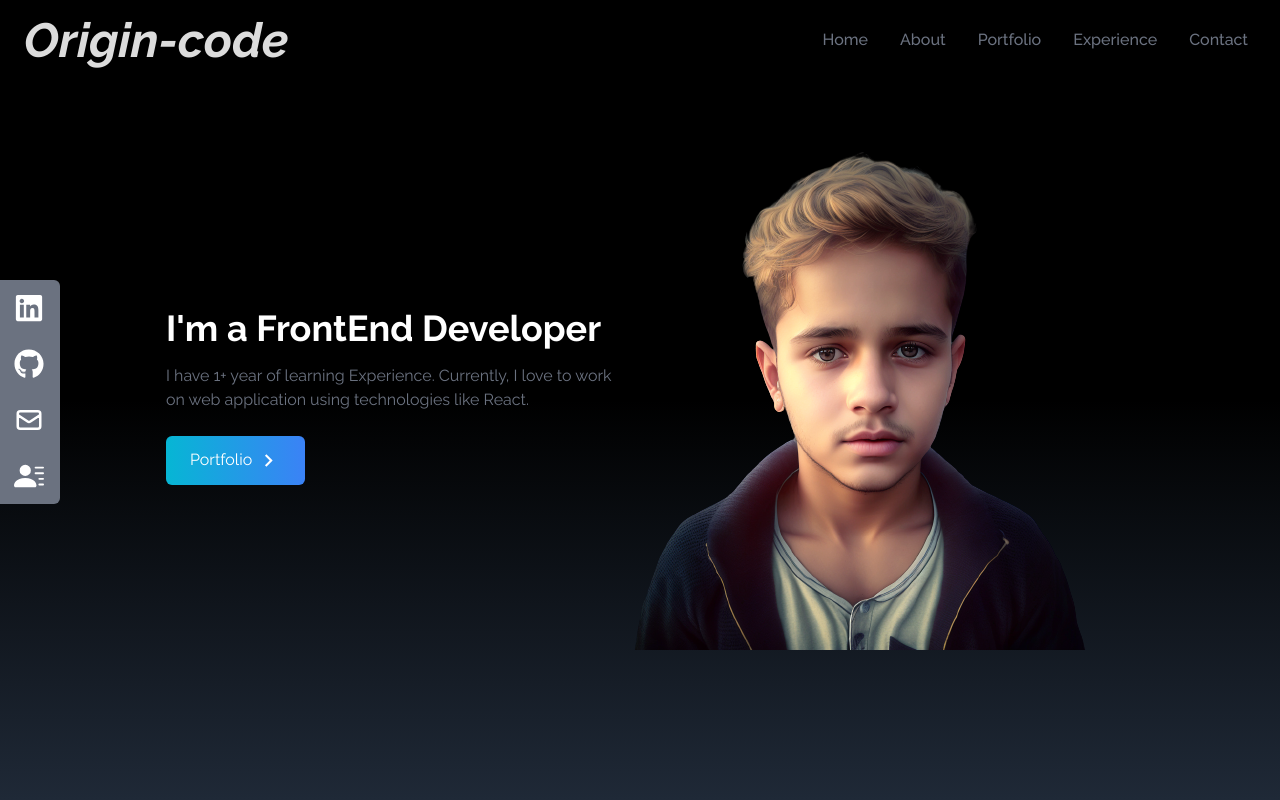
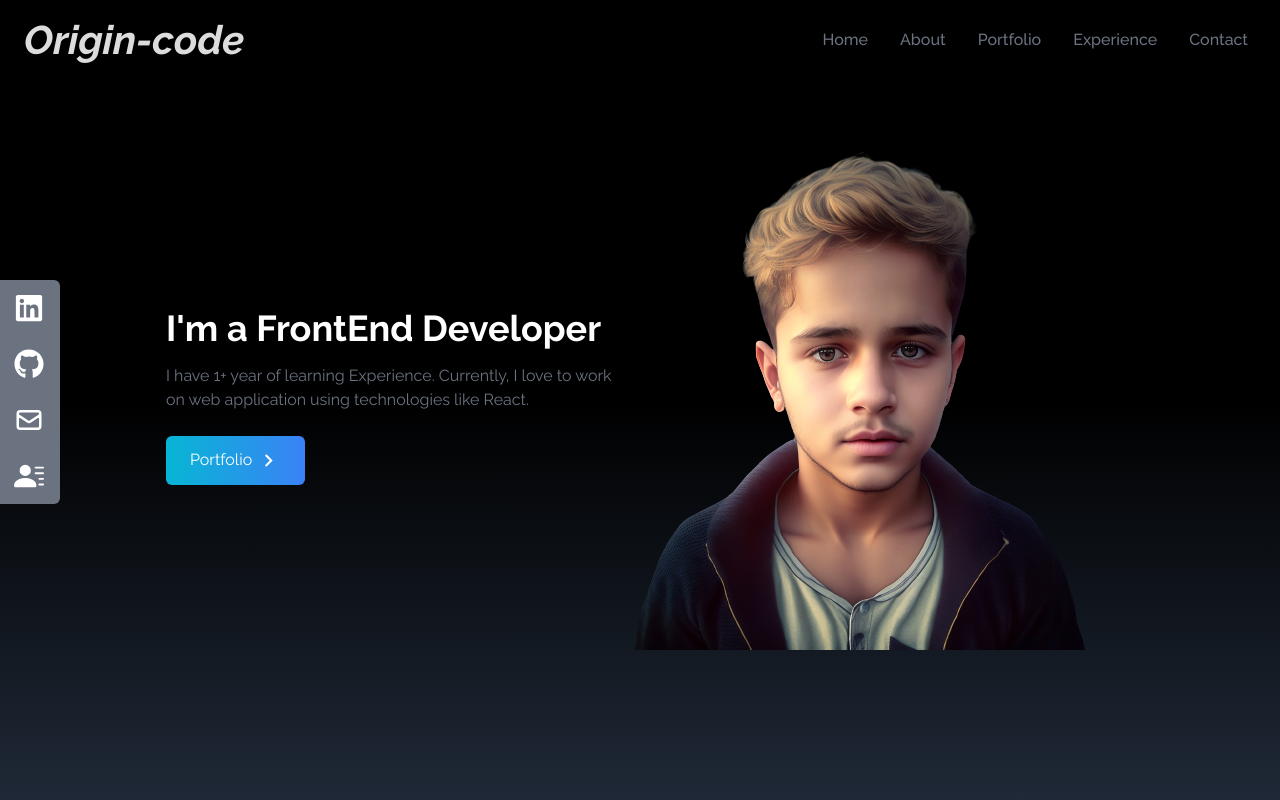
Before and after one commit to 0rigin-c0de/react-portfolio, a React (Vite) app: page / in a window 1280 px wide. Shown: the top 800 px of the page. Built offline with nearby package versions, Linux system fonts and the light colour scheme.

Commit message:
fix navbar-logo

```diff
--- a/src/index.css
+++ b/src/index.css
@@ -19,6 +19,7 @@
 .logo {
   font-weight: bold;
   color: gainsboro;
+  font-size: 40px;
 }
 
 /* width */
```
